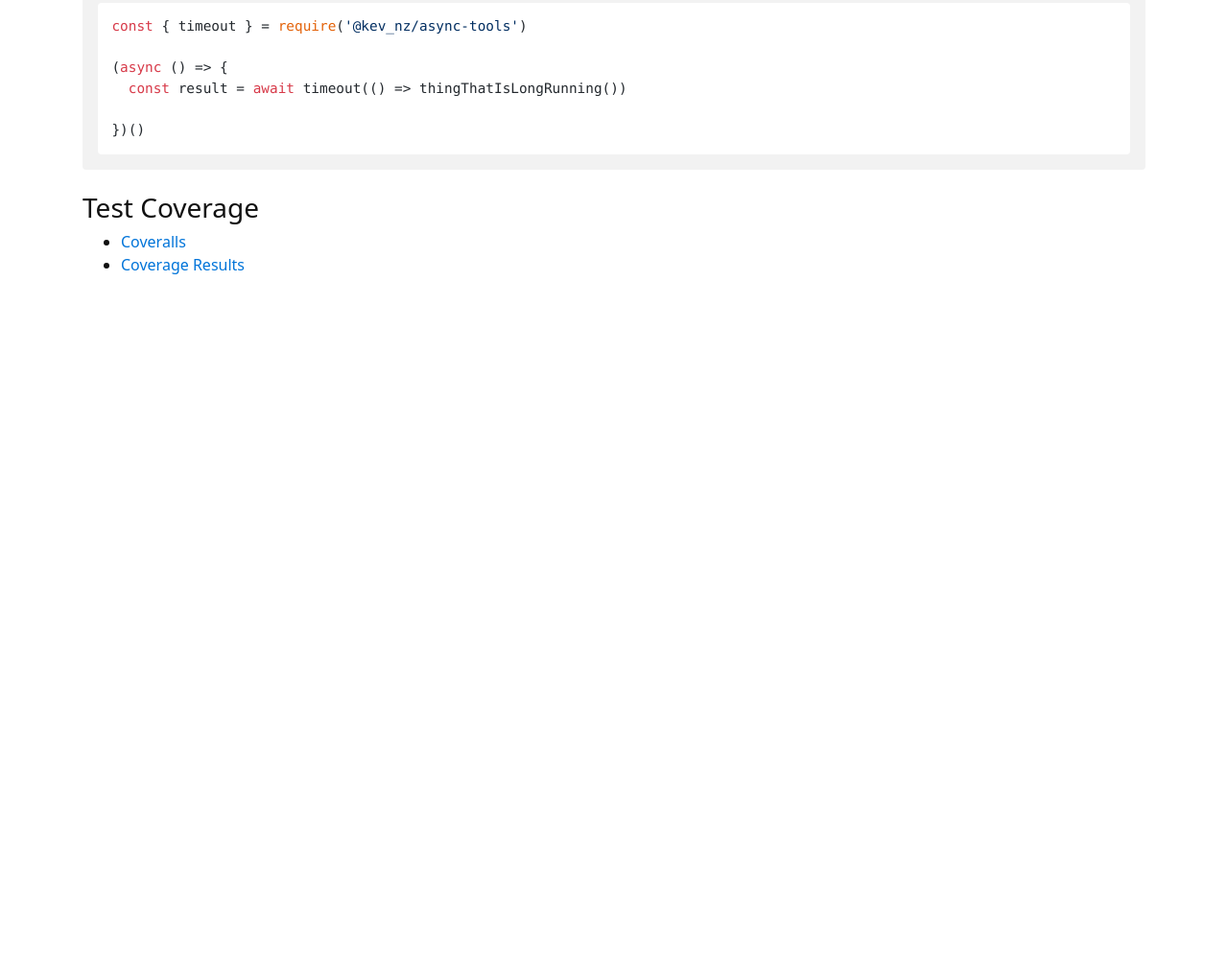
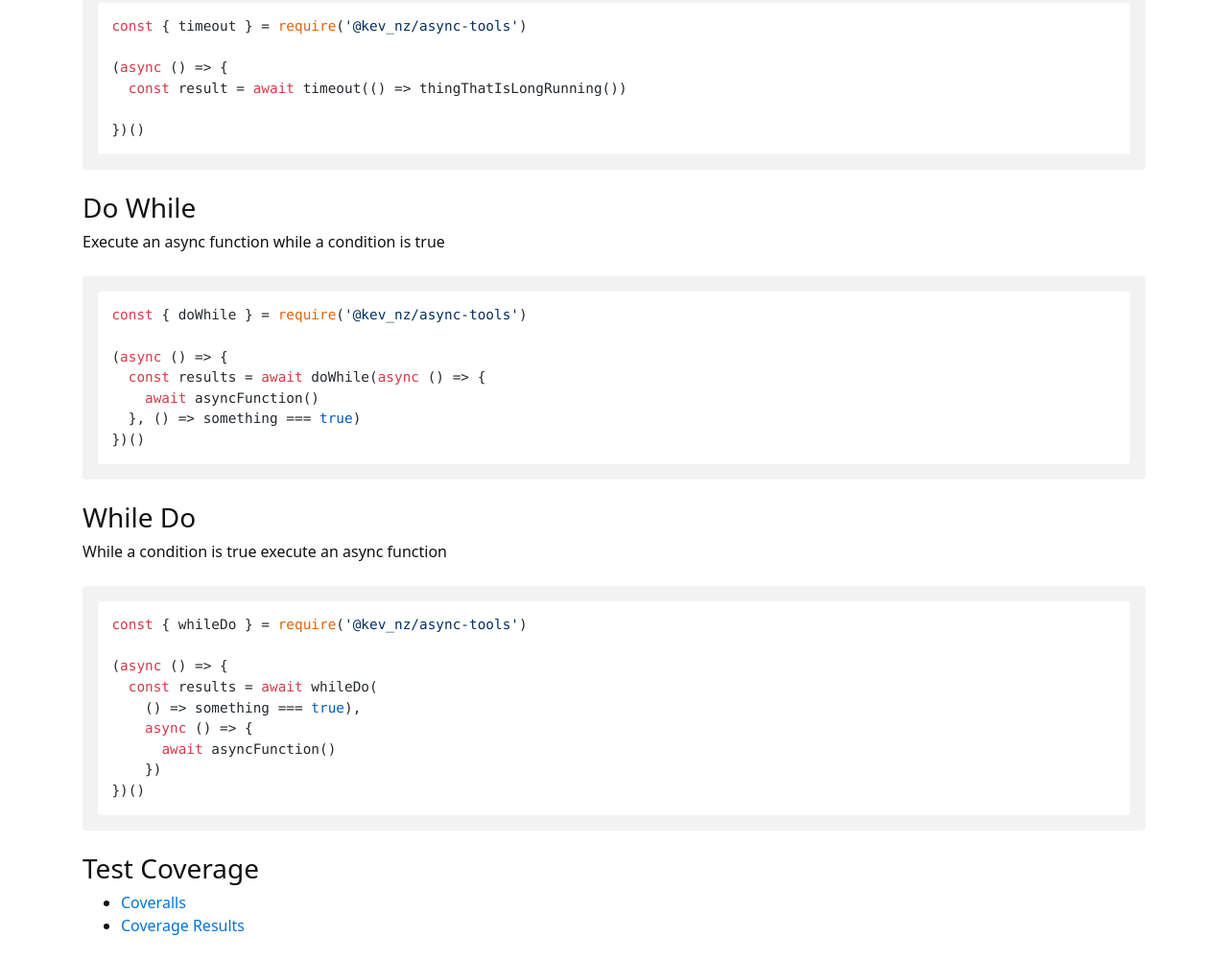
Before and after one commit to Kevnz/async-tools, a plain HTML site: page index.html in a window 1280 px wide. Shown: the part 3740-4741 px from the top of the page at 96% size. Before the commit the page ends 4052 px from the top, so only its background shows below. Drawn offline with nearby package versions, Linux system fonts and the light colour scheme.

Commit message:
Publisher generated commit [ci skip]

```diff
--- a/index.html
+++ b/index.html
@@ -128,6 +128,26 @@
   <span class="hljs-keyword">const</span> result = <span class="hljs-keyword">await</span> timeout(<span class="hljs-function"><span class="hljs-params">()</span> =&gt;</span> thingThatIsLongRunning())
 
 })()</code></pre>
+<h3 id="do-while">Do While</h3>
+<p>Execute an async function while a condition is true</p>
+<pre><code class="hljs javascript language-javascript"><span class="hljs-keyword">const</span> { doWhile } = <span class="hljs-built_in">require</span>(<span class="hljs-string">'@kev_nz/async-tools'</span>)
+
+(<span class="hljs-keyword">async</span> () =&gt; {
+  <span class="hljs-keyword">const</span> results = <span class="hljs-keyword">await</span> doWhile(<span class="hljs-keyword">async</span> () =&gt; {
+    <span class="hljs-keyword">await</span> asyncFunction()
+  }, () =&gt; something === <span class="hljs-literal">true</span>)
+})()</code></pre>
+<h3 id="while-do">While Do</h3>
+<p>While a condition is true execute an async function</p>
+<pre><code class="hljs javascript language-javascript"><span class="hljs-keyword">const</span> { whileDo } = <span class="hljs-built_in">require</span>(<span class="hljs-string">'@kev_nz/async-tools'</span>)
+
+(<span class="hljs-keyword">async</span> () =&gt; {
+  <span class="hljs-keyword">const</span> results = <span class="hljs-keyword">await</span> whileDo(
+    <span class="hljs-function"><span class="hljs-params">()</span> =&gt;</span> something === <span class="hljs-literal">true</span>),
+    <span class="hljs-keyword">async</span> () =&gt; {
+      <span class="hljs-keyword">await</span> asyncFunction()
+    })
+})()</code></pre>
 <h3 id="test-coverage">Test Coverage</h3>
 <ul>
 <li><a href="https://coveralls.io/github/Kevnz/async-tools?branch=master">Coveralls</a></li>
```
